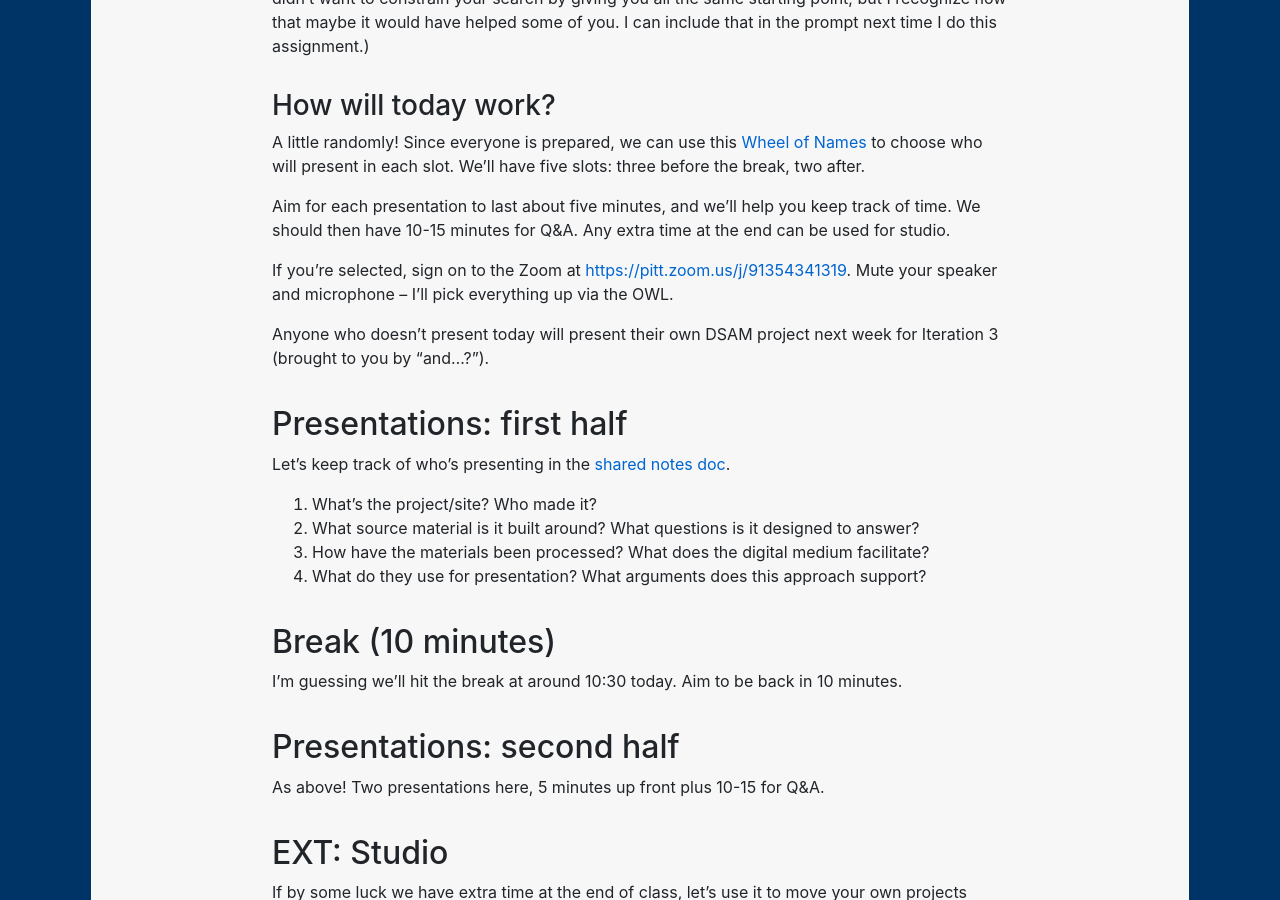
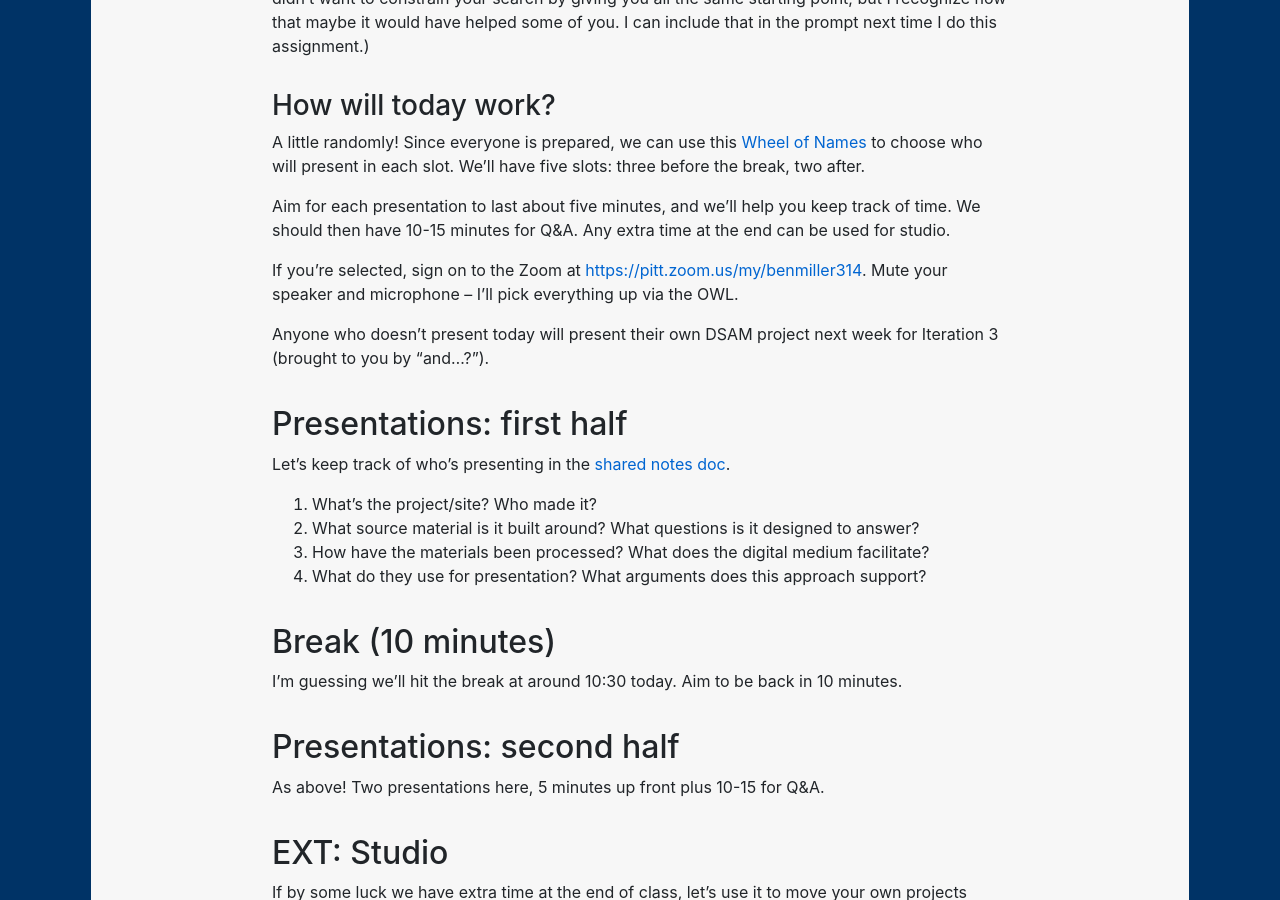
Before and after one commit to benmiller314/dsam2025fall, a Jekyll site: the page built from plans/week-12.md, in a window 1280 px wide and 900 px high, scrolled down 1448 px. Built offline with Jekyll 4.4.1, drawn with Linux system fonts in a browser that asks for light colours; our own code applies the rules of GitHub Pages for plain Markdown files; some of the changed lines change nothing that is shown.

Commit message:
okay, office hour zoom it is

```diff
--- a/plans/week-12.md
+++ b/plans/week-12.md
@@ -47,7 +47,7 @@ A little randomly! Since everyone is prepared, we can use this [Wheel of Names](
 
 Aim for each presentation to last about five minutes, and we'll help you keep track of time. We should then have 10-15 minutes for Q&A. Any extra time at the end can be used for studio.
 
-If you're selected, sign on to the Zoom at [https://pitt.zoom.us/j/91354341319](https://pitt.zoom.us/j/91354341319). Mute your speaker and microphone – I'll pick everything up via the OWL.
+If you're selected, sign on to the Zoom at [https://pitt.zoom.us/my/benmiller314](https://pitt.zoom.us/my/benmiller314). Mute your speaker and microphone – I'll pick everything up via the OWL.
 
 Anyone who doesn't present today will present their own DSAM project next week for Iteration 3 (brought to you by "and...?").
 
```
